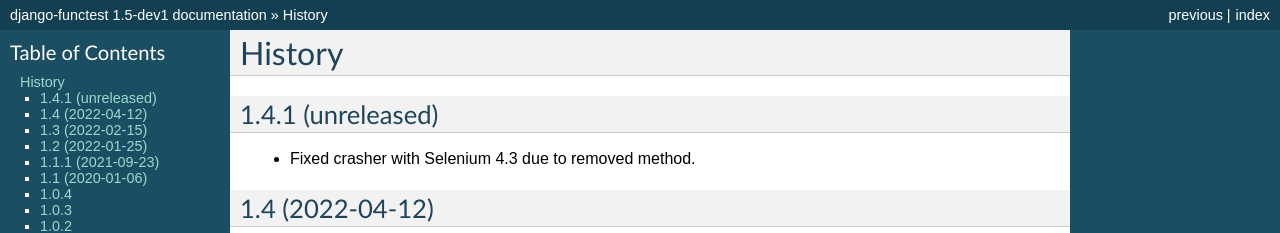
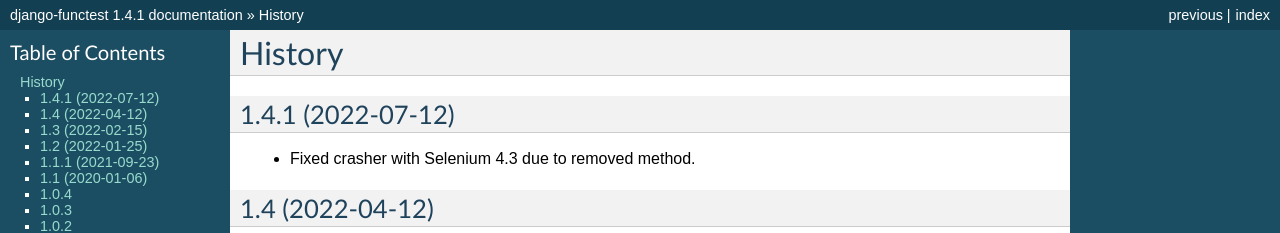
Before and after one commit to django-functest/django-functest, a Sphinx documentation site: the page built from docs/history.rst, in a window 1280 px wide and 900 px high. Shown: the top 233 px of the window. Built offline with Sphinx 7.4.7, drawn with Linux system fonts in a browser that asks for light colours; some of the changed text lies outside the part shown.

Commit message:
Version bump - 1.4.1

```diff
--- a/HISTORY.rst
+++ b/HISTORY.rst
@@ -3,7 +3,7 @@
 History
 -------
 
-1.4.1 (unreleased)
+1.4.1 (2022-07-12)
 ++++++++++++++++++
 
 * Fixed crasher with Selenium 4.3 due to removed method.
--- a/django_functest/__init__.py
+++ b/django_functest/__init__.py
@@ -5,7 +5,7 @@
 from .server import MultiThreadedLiveServerMixin
 from .utils import AdminLoginMixin, ShortcutLoginMixin
 
-__version__ = "1.5-dev1"
+__version__ = "1.4.1"
 
 __all__ = [
     "FuncBaseMixin",
--- a/docs/conf.py
+++ b/docs/conf.py
@@ -46,9 +46,9 @@
 # built documents.
 #
 # The short X.Y version.
-version = "1.5"
+version = "1.4"
 # The full version, including alpha/beta/rc tags.
-release = "1.5-dev1"
+release = "1.4.1"
 
 # The language for content autogenerated by Sphinx. Refer to documentation
 # for a list of supported languages.
--- a/setup.py
+++ b/setup.py
@@ -7,7 +7,7 @@
 except ImportError:
     from distutils.core import setup
 
-version = "1.5-dev1"
+version = "1.4.1"
 
 if sys.argv[-1] == "publish":
     try:
```
